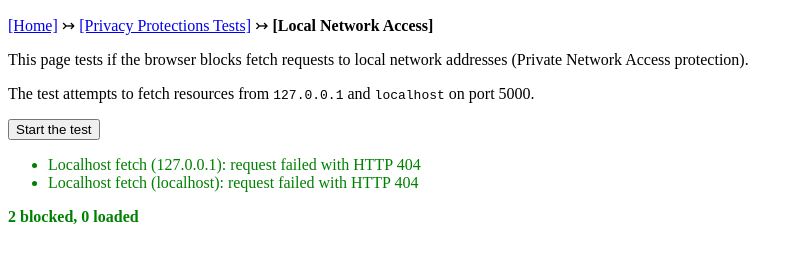
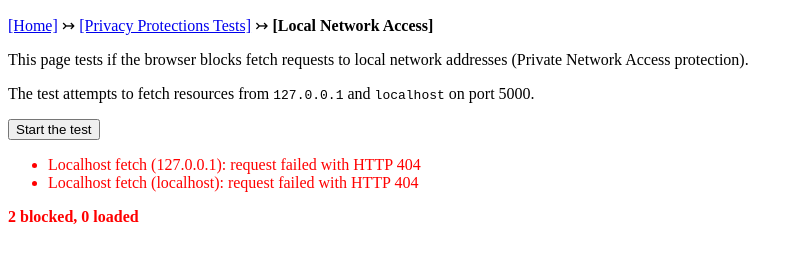
Before and after one commit to r0mai/test-sites, a plain HTML site: page local_network_access_test-3.html in a window 1280 px wide. Both pictures are taken after a click on the button "Start the test". Shown: the whole page, without its empty margins (0-803 px from the left). Drawn offline with Linux system fonts and the light colour scheme; no server answers.

Commit message:
LNA bump

```diff
--- a/local_network_access_test-3.html
+++ b/local_network_access_test-3.html
@@ -81,10 +81,10 @@ async function runTests() {
 
         if (isLoaded) {
             loadedCount++;
-            li.style.color = 'red';
+            li.style.color = 'green';
         } else {
             blockedCount++;
-            li.style.color = 'green';
+            li.style.color = 'red';
         }
 
         li.textContent = `${testResult.test}: ${testResult.result}`;
@@ -93,7 +93,7 @@ async function runTests() {
 
     testsSummary.textContent = `${blockedCount} blocked, ${loadedCount} loaded`;
     testsSummary.style.fontWeight = 'bold';
-    testsSummary.style.color = loadedCount === 0 ? 'green' : 'red';
+    testsSummary.style.color = blockedCount === 0 ? 'green' : 'red';
 
     startButton.removeAttribute('disabled');
 }
```
